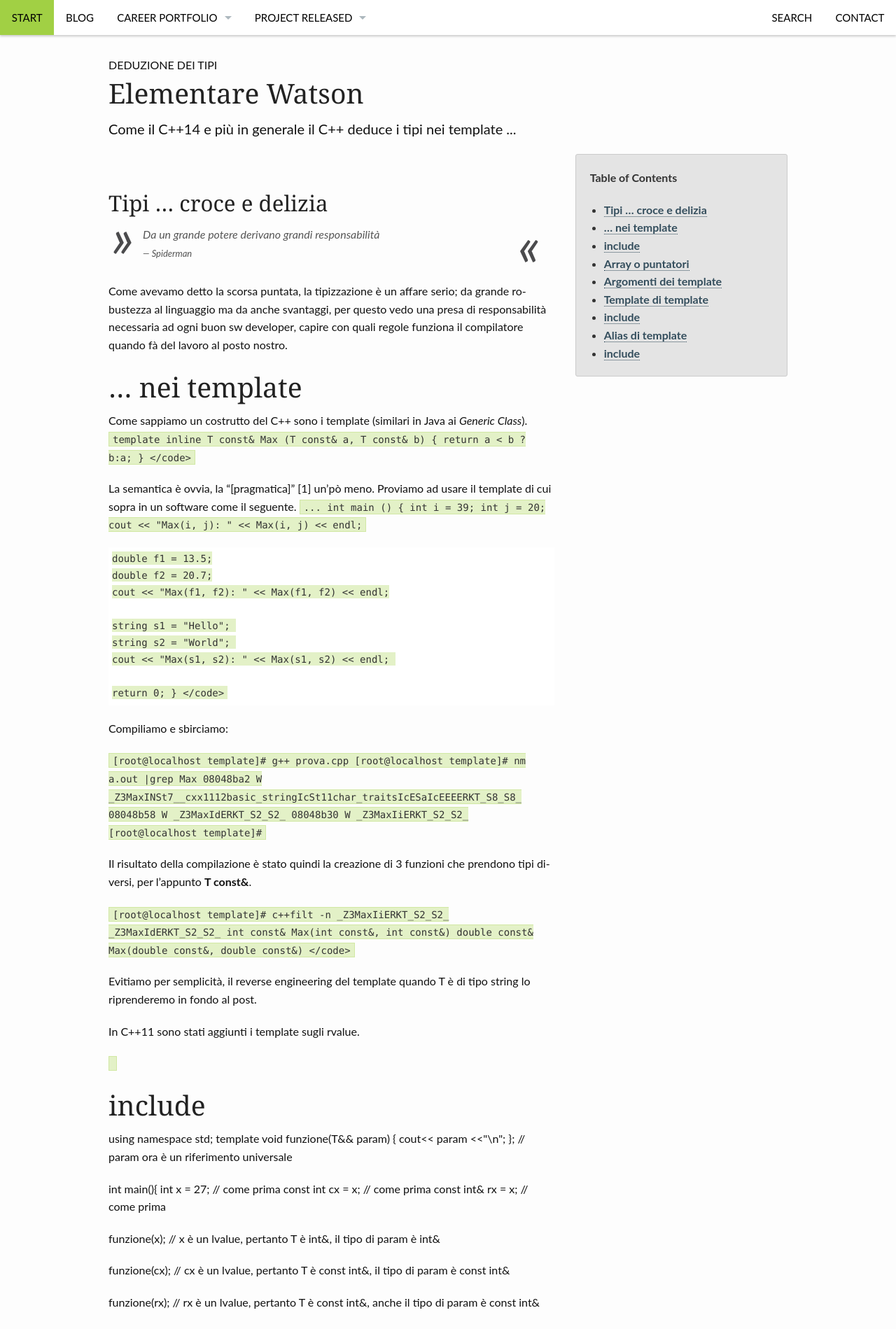
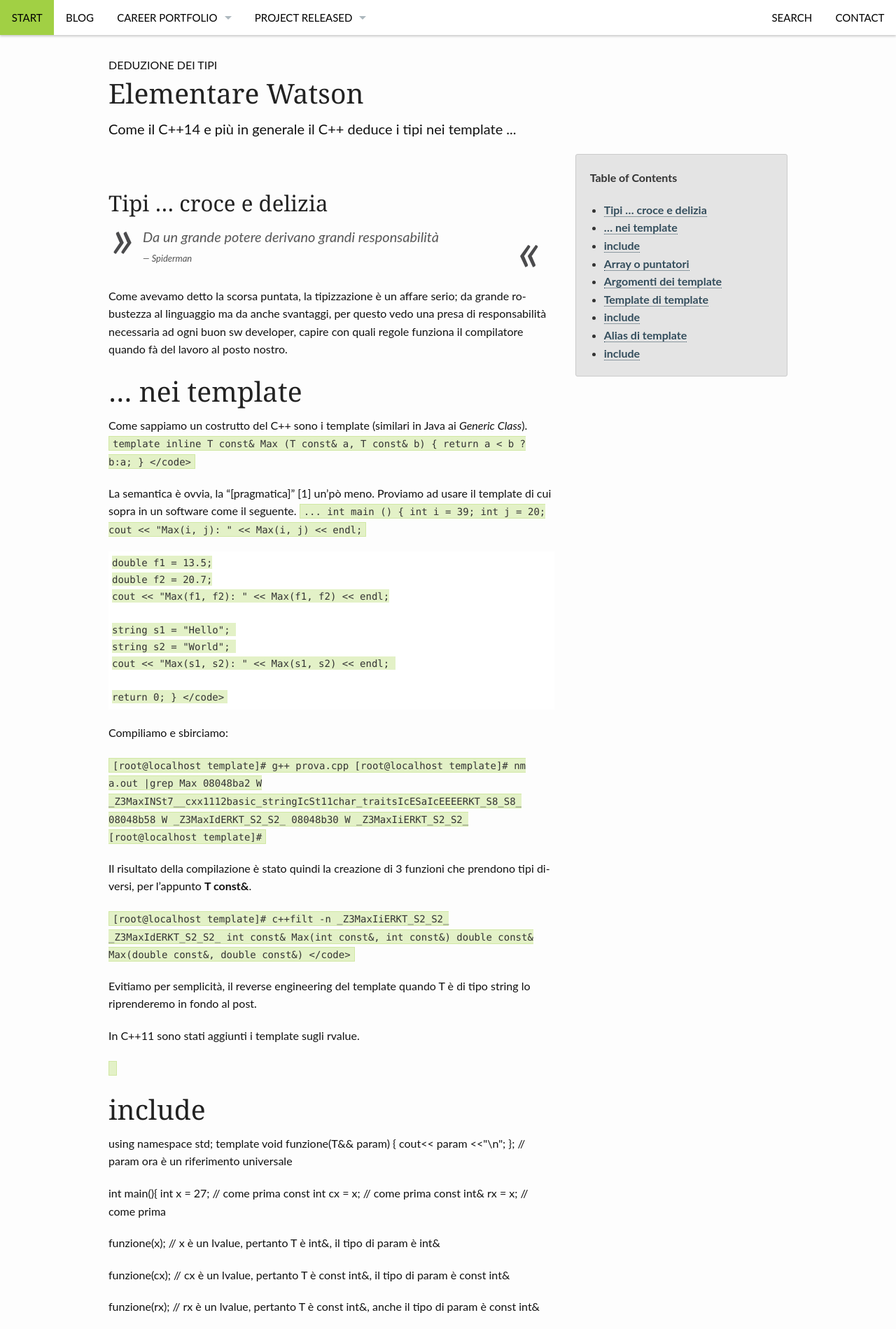
Before and after one commit to nicolarossi/nicolarossi.github.io, a Jekyll site: the page built from _posts/blog/2015-10-15-Elementare Watson.md, in a window 1280 px wide. Shown: the top 1899 px of the page at 70% size. Built offline with Jekyll 4.4.1, drawn with Linux system fonts in a browser that asks for light colours.

Commit message:
Correzione

```diff
--- a/_posts/blog/2015-10-15-Elementare Watson.md
+++ b/_posts/blog/2015-10-15-Elementare Watson.md
@@ -27,8 +27,8 @@ categories:
 
 ##  Tipi ... croce e delizia
 
-> Da un grande potere derivano grandi responsabilità
-<cite> Spiderman
+> <span class="teaser">Da un grande potere derivano grandi responsabilità
+</span><cite> Spiderman </cite>
 
 Come avevamo detto la scorsa puntata, la tipizzazione è un affare serio; da grande robustezza al linguaggio ma da anche svantaggi, per questo vedo una presa di responsabilità necessaria ad ogni buon sw developer, capire con quali regole funziona il compilatore quando fà del lavoro al posto nostro.
 
```
